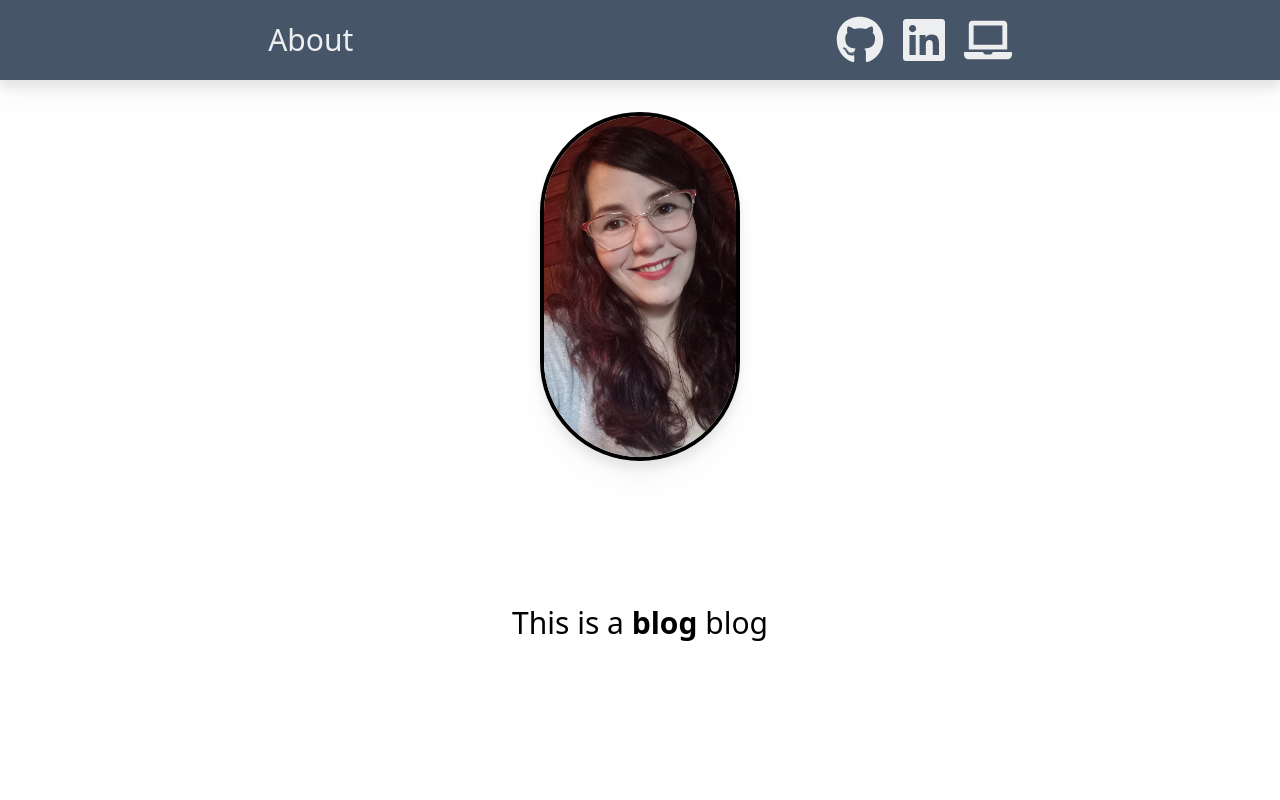
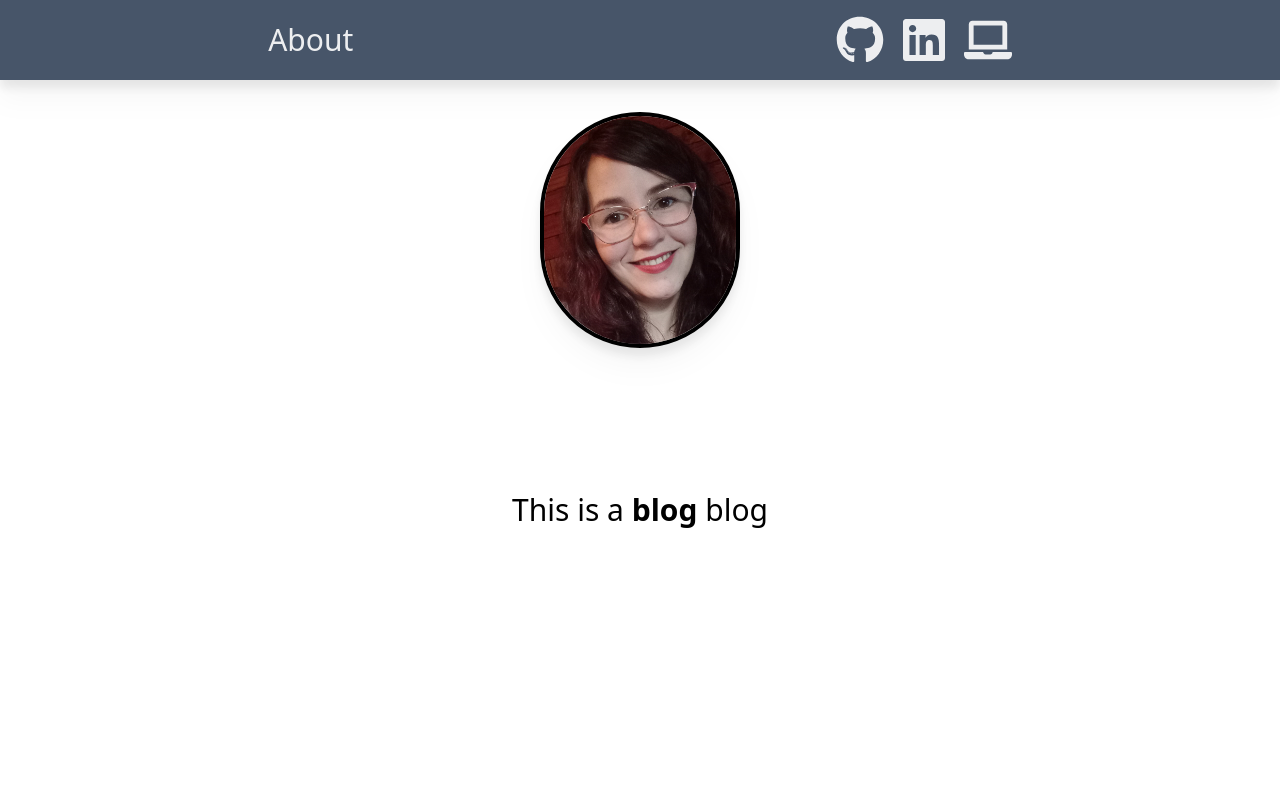
Before and after one commit to er1927/blog-blog, a Next.js app: page / in a window 1280 px wide. Shown: the top 800 px of the page. Built offline with nearby package versions, Linux system fonts and the light colour scheme.

Commit message:
Cropped profile picture.

```diff
--- a/app/components/ProfilePicture.tsx
+++ b/app/components/ProfilePicture.tsx
@@ -6,7 +6,7 @@ export default function ProfilePicture() {
     <section className="w-full mx-auto">
         <Image
         className="border-4 border-black dark:border-slate-500 drop-shadow-xl shadow-black rounded-full mx-auto mt-8"
-            src="/images/20230604_162406.jpg"
+            src="/images/20230604_162406 - Copy.jpg"
            width={200}
            height={200}
            alt="Snowy mountain top"
```
Also changed, not shown: public/images/20230604_162406 - Copy.jpg (added), public/images/20230604_162406.jpg (deleted).
